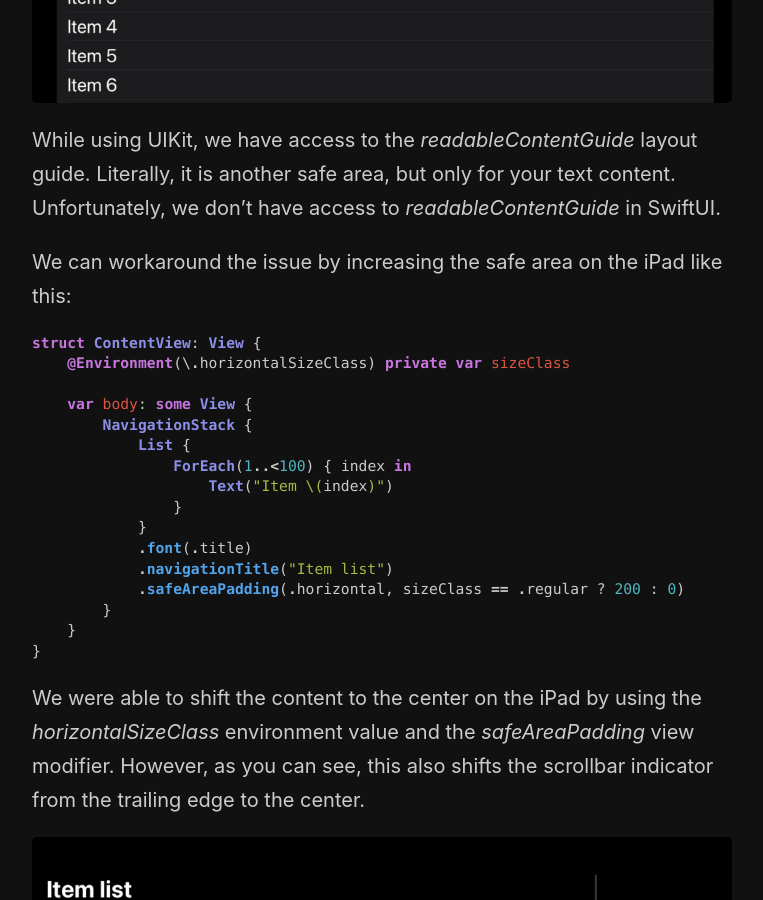
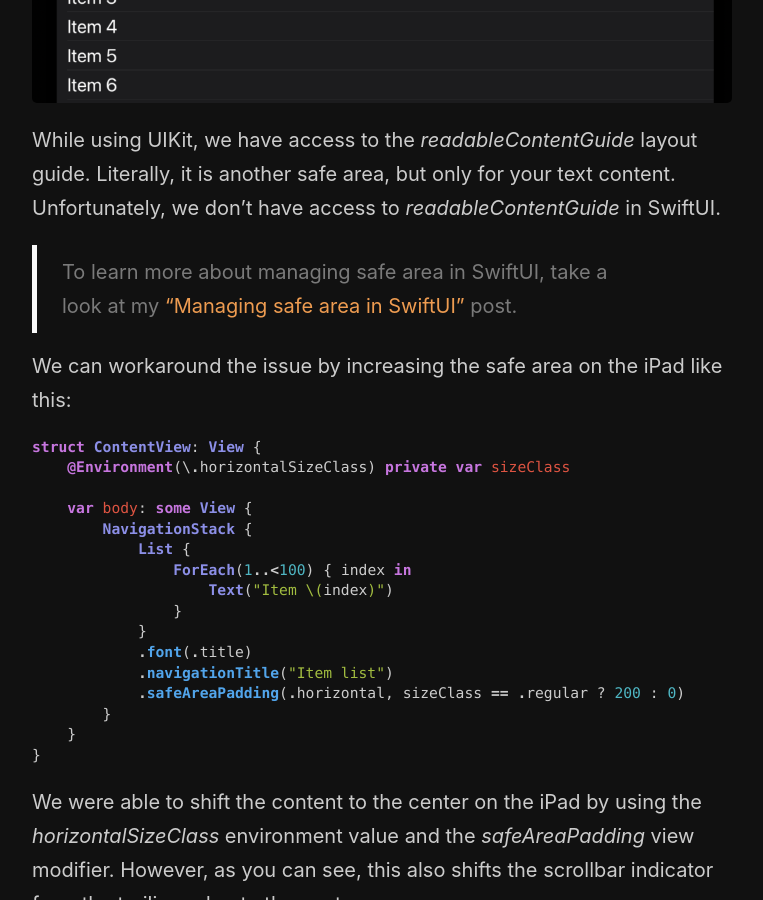
Before and after one commit to mecid/mecid.github.io, a Jekyll site: the page built from _posts/2024-04-23-content-margins-in-swiftui.md, in a window 1280 px wide and 900 px high, scrolled down 1342 px. Shown: the whole window, without its empty margins (258-1021 px from the left). Built offline with Jekyll 4.4.1, drawn with Linux system fonts in a browser that asks for light colours.

Commit message:
reference post added to the content margin post

```diff
--- a/_posts/2024-04-23-content-margins-in-swiftui.md
+++ b/_posts/2024-04-23-content-margins-in-swiftui.md
@@ -32,6 +32,9 @@ As you can see in the example above, we place the *List* view with a bunch of *T
 ![content-margins](/public/margins1.png)
 
 While using UIKit, we have access to the *readableContentGuide* layout guide. Literally, it is another safe area, but only for your text content. Unfortunately, we don't have access to *readableContentGuide* in SwiftUI.
+
+
+> To learn more about managing safe area in SwiftUI, take a look at my ["Managing safe area in SwiftUI"](/2021/11/03/managing-safe-area-in-swiftui/) post.
 
 We can workaround the issue by increasing the safe area on the iPad like this:
 
```
